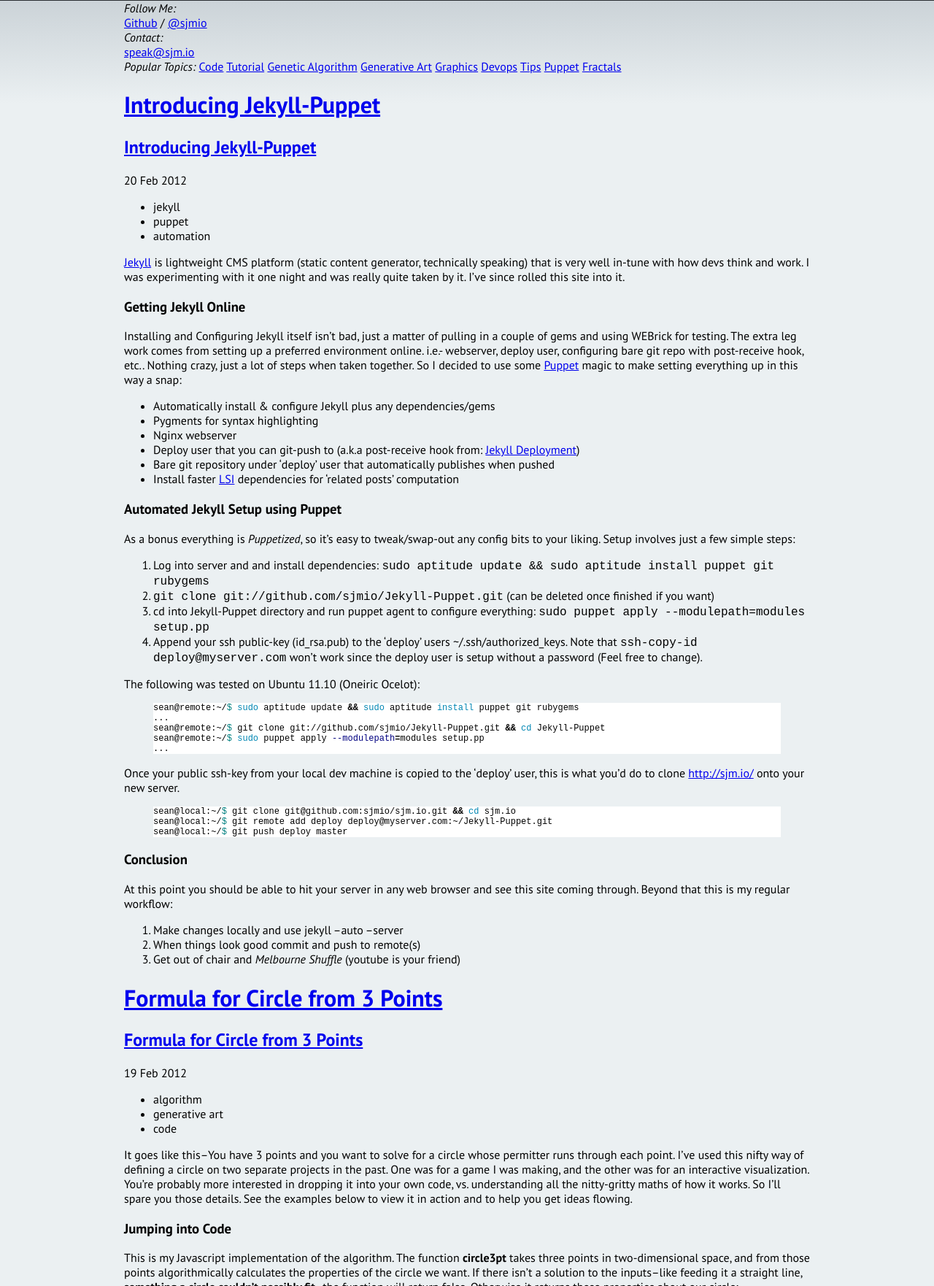
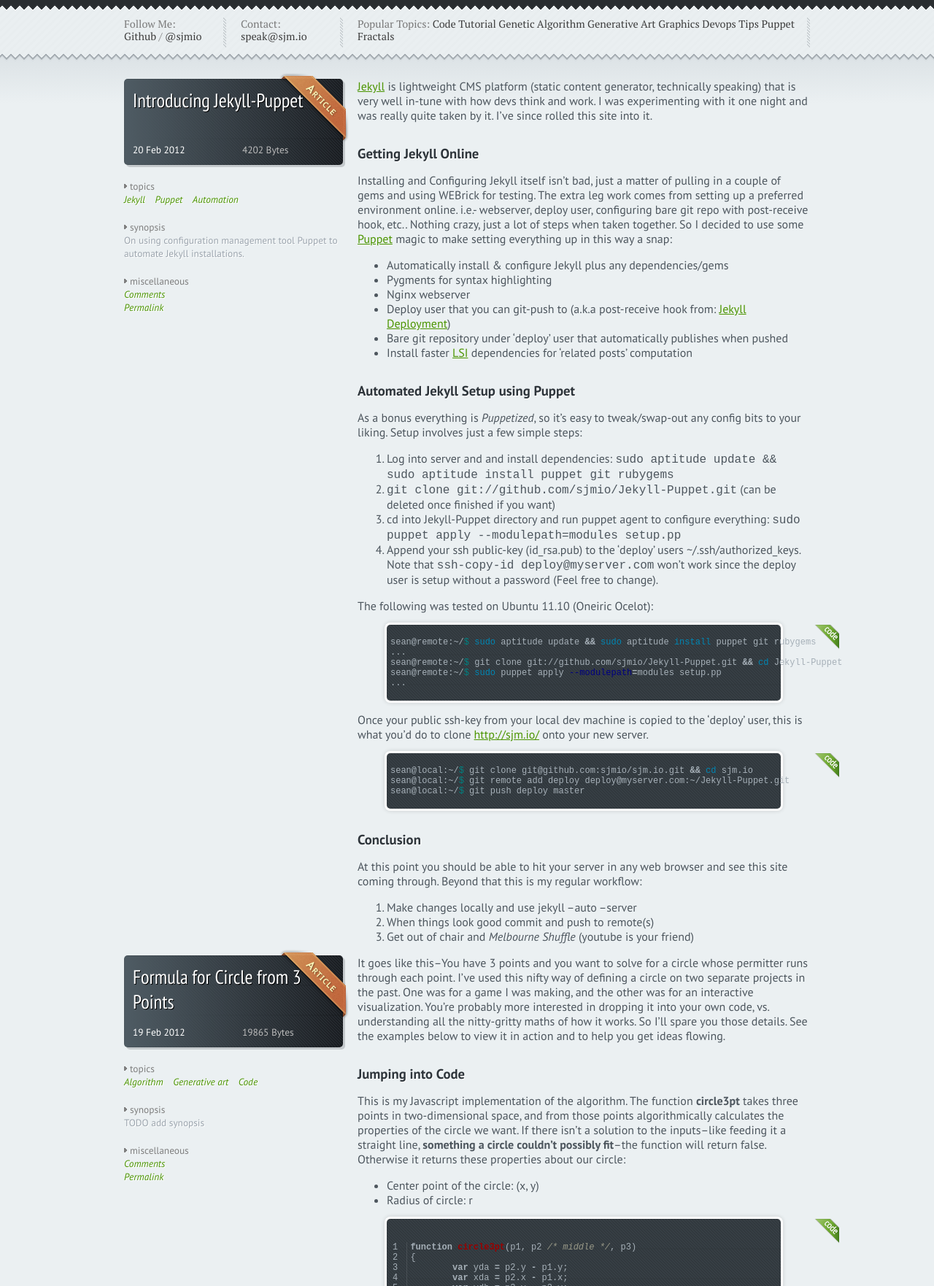
Before and after one commit to sjmio/sjm.io, a Jekyll site: the page built from index.html, in a window 1280 px wide, cut to the strip 158-1920 px from the top of the page. Shown: the whole strip at 73% size. Built offline with Jekyll 4.4.1, drawn with Linux system fonts in a browser that asks for light colours; nearby versions of some CDN libraries.

Commit message:
adding more style

```diff
--- a/_layouts/default.html
+++ b/_layouts/default.html
@@ -5,7 +5,10 @@
 	<meta name="author" content="Sean McNamara" />
 	<link rel="stylesheet" href="/css/style.css" type="text/css" media="screen, projection" />
 	<link rel="stylesheet" href="/css/syntax.css" type="text/css" />
-	<link href='http://fonts.googleapis.com/css?family=PT+Serif|PT+Sans+Narrow|PT+Sans:400italic,400,700' rel='stylesheet' type='text/css'>
+	<link href='http://fonts.googleapis.com/css?family=PT+Serif|PT+Sans+Narrow|PT+Sans:400italic,400,700,700italic' rel='stylesheet' type='text/css'>
+
+	<link href='http://fonts.googleapis.com/css?family=Exo:100,300,400,200' rel='stylesheet' type='text/css'>
+
 
 	<script src="//ajax.googleapis.com/ajax/libs/jquery/1.7.1/jquery.min.js"></script>
 	<script src="/js/sjmio.js"></script>
--- a/_posts/2012-02-19-circle-from-3-points.md
+++ b/_posts/2012-02-19-circle-from-3-points.md
@@ -1,7 +1,8 @@
 ---
 layout: post
 title: Formula for Circle from 3 Points
-tags:
+synopsis: TODO add synopsis
+topics:
   - algorithm
   - generative art
   - code
--- a/_posts/2012-02-20-jekyll-puppet.md
+++ b/_posts/2012-02-20-jekyll-puppet.md
@@ -1,7 +1,8 @@
 ---
 layout: post
 title: Introducing Jekyll-Puppet
-tags:
+synopsis: On using configuration management tool Puppet to automate Jekyll installations.
+topics:
   - jekyll
   - puppet
   - automation
--- a/css/style.css
+++ b/css/style.css
@@ -12,13 +12,13 @@
 	font-size: 12pt;
 
 	/* background gradient */
+	background-color: #ebf0f2;
+	background-repeat: no-repeat;
 	background-image: linear-gradient(top, #c9d1d6 150px, #ebf0f2 300px);
 	background-image: -o-linear-gradient(top, #c9d1d6 150px, #ebf0f2 300px);
 	background-image: -moz-linear-gradient(top, #c9d1d6 150px, #ebf0f2 300px);
 	background-image: -webkit-linear-gradient(top, #c9d1d6 150px, #ebf0f2 300px);
 	background-image: -ms-linear-gradient(top, #c9d1d6 150px, #ebf0f2 300px);
-	background-color: #ebf0f2;
-	background-repeat: no-repeat;
 }
 
 
@@ -28,29 +28,38 @@
 	margin: 0px auto 0px auto;
 }
 
+
+/* header */
+
 #header {
 	font-family: "PT Serif", serif;
 	background: #292d30;
 	overflow: hidden;
 	width: 100%;
-	padding: 10px 0 10px 0;
+	padding: 10px 0 18px 0;
+	border-top: 3px solid rgba(0,0,0,0.15);
 }
 
 #logo-area {
+	float: left;
+	width: 300px;
+	font-size: 12px;
+	line-height: 13px;
+	min-height: 41px;
+	background: transparent url("/images/vertical-div.png") no-repeat right 0px;
+}
+
+#logo-area a {
 	display: block;
 	text-decoration: none;
+	width: 215px;
 	color: #71767a;
-	background: transparent url("/images/sjmio.png") no-repeat 3px 0px;
-	float: left;
+	min-height: 35px;
 	padding: 0 15px 0 70px;
-	width: 215px;
-	margin-right: 12px;
-	font-size: 12px;
-	min-height: 35px;
-	line-height: 13px;
+	background: transparent url("/images/sjmio.png") no-repeat 3px 2px;
 }
 
-#logo-area:hover {
+#logo-area a:hover {
 	color: #a1a8af;
 }
 
@@ -63,15 +72,17 @@
 
 #header li {
 	width: 140px;
-	margin-right: 12px;
+	margin-left: 20px;
 	float: left;
+	background: transparent url("/images/vertical-div.png") no-repeat right 0px;
+	min-height: 41px;
 }
 
 #header ul a {
 	display: block;
 	text-decoration: none;
 	color: #c3c3c3;
-	margin-top: -2px;
+	margin-top: 2px;
 	text-shadow: 1px 1px 0px #000;
 }
 
@@ -90,11 +101,215 @@
 }
 
 
+/* sub-header */
+
+#sub-header {
+	font-family: "PT Serif", serif;
+	font-size: 0.9em;
+	line-height: 1.2em;
+	height: 78px;
+	background: transparent url("/images/sub-header-bg.png") repeat-x 0px 0px;
+	margin-top: -8px;
+	overflow: hidden;
+	width: 100%;
+	color: #797979;
+	margin-bottom: 24px;
+}
+
+#sub-header a {
+	color: #3d3d3d;
+	text-decoration: none;
+}
+
+#sub-header a:hover {
+	color: #000;
+	text-decoration: underline;
+}
+
+#sub-header em {
+	font-style: normal;
+}
+
+#sub-header .block-small, #sub-header .block-large {
+	float: left;
+	margin-top: 18px;
+	background: transparent url("/images/vertical-div.png") no-repeat right 0px;
+	min-height: 41px;
+}
+
+#sub-header .block-small {
+	width: 140px;
+	margin-right: 20px;
+}
+
+#sub-header .block-large {
+	width: 620px;
+}
+
+
+/* posts */
+
+#posts .post-meta-container, #posts .post {
+	float: left;
+}
+
+#posts .post-meta-container {
+	margin-right: 20px;
+	width: 300px;
+}
+
+#posts .post-meta-container .post-title {
+	display: block;
+
+	background: #333841;
+	box-shadow: 3px 3px 0px 0px rgba(46,53,59,0.2), inset 0px 0px 0px 1px rgba(0,0,0,0.1);
+
+	overflow: hidden;
+
+	/* background gradient */
+	background-image: linear-gradient(left, #4f5c64 0%, #181b1f 100%);
+	background-image: -o-linear-gradient(left, #4f5c64 0%, #181b1f 100%);
+	background-image: -moz-linear-gradient(left, #4f5c64 0%, #181b1f 100%);
+	background-image: -webkit-linear-gradient(left, #4f5c64 0%, #181b1f 100%);
+	background-image: -ms-linear-gradient(left, #4f5c64 0%, #181b1f 100%);
+
+	border-radius: 5px;
+
+
+	color: #fff;
+	text-decoration: none;
+	font-size: 10pt;
+}
+
+#posts .post-title-inner {
+	border-radius: 5px;
+	padding: 12px;
+	overflow: hidden;
+	background: transparent url("/images/vertical-div.png") repeat 0px 0px;
+}
+
+#posts .post-title-inner:hover {
+	background-color: rgba(0,0,0,0.6);
+}
+
+#posts .post-meta-container h1 {
+	font-family: 'PT Sans Narrow', sans-serif;
+	font-weight: normal;
+	font-size: 20pt;
+	text-shadow: 1px 1px 0px #000;
+	margin: 0px;
+	padding: 0px;
+	min-height: 60px;
+}
+
+#posts .post-meta-container h1:before {
+	content: "";
+	display: block;
+	width: 96px;
+	height: 96px;
+	margin: -20px 0px 0px 200px;
+	position: absolute;
+	background: transparent url("/images/sash-article.png") no-repeat 0px 0px;
+	opacity: 0.97;
+}
+
+#posts .post-meta-container .post-title:hover h1:before {
+	opacity: 0.88;
+
+}
+
+#posts .post-meta-container {
+	font-size: 10pt;
+}
+
+#posts .post-meta-container .date, #posts .post-meta-container .size {
+	margin-top: 16px;
+	float: left;
+}
+
+#posts .post-meta-container .date {
+	width: 150px;
+}
+
+#posts .post-meta-container .size {
+	color: #bbb;
+}
+
+#posts .post-meta strong {
+
+	font-weight: normal;
+	color: #7e7e7e;
+	margin-top: 20px;
+	padding-left: 8px;
+	display: block;
+	background: transparent url("/images/arrow.png") no-repeat 0px 6px;
+}
+
+#posts .post-meta ul {
+	margin: 0;
+	padding: 0;
+	list-style: none;
+}
+
+#posts .post-meta .nobr li {
+	display: inline-block;
+	margin-right: 10px;
+}
+
+#posts .post-meta a {
+	font-style: italic;
+	color: #4c9500;
+	text-shadow: 1px 1px 0px #fff;
+	text-decoration: none;
+}
+
+#posts .post-meta a:hover {
+	text-decoration: underline;
+	color: #256336;
+}
+
+#posts .post-meta span {
+	color: #9ca5ae;
+	text-shadow: 1px 1px 0px #fff;
+}
+
+
+.post {
+	width: 620px;
+	color: #4d565e;
+}
+
+.post a {
+	color: #4c9500;
+}
+
+.post a:hover {
+	color: #256336;
+}
+
+.post h1, .post h2, .post h3, .post h4, .post h5, .post h6 {
+	margin: 30px 0 15px 0;
+}
+
+.post p {
+	margin: 15px 0 15px 0;
+}
+
+.post > :first-child {
+	margin-top: 0px;
+}
+
+.post h1, .post h2, .post h3, .post h4, .post h5, .post h6 {
+	color: #2e353b;
+	text-shadow: 1px 1px 0px #fff;
+}
+
+/*
 #post-log {
 }
 
 #post-log .post {
-
+*/
 	/*border-top: 2px solid #ccc;
 
 	background: #fff;
--- a/css/syntax.css
+++ b/css/syntax.css
@@ -1,5 +1,32 @@
 .highlight *  { font-size: 9pt; }
-.highlight  { background: #ffffff; }
+.highlight  {
+	padding: 5px;
+	border-radius: 5px;
+	background: #31383d url("/images/vertical-div.png") repeat 0px 0px;
+	box-shadow: 0px 0px 0px 3px #fff, 0px 0px 5px 4px rgba(0,0,0,0.1);
+
+	color: #a6b0b8;
+}
+
+.highlight:before {
+	content: before;
+	content: "";
+	width: 34px;
+	height: 34px;
+	margin: -5px 0px 0px 581px;
+	position: absolute;
+	background: transparent url("/images/sash-code.png") repeat 0px 0px;
+}
+
+.highlight:hover:before {
+	opacity: 0.5;
+}
+
+.highlight .lineno {
+	border-right: 1px solid rgba(255,255,255,0.1);
+	padding-right: 5px;
+}
+
 .highlight .c { color: #999988; font-style: italic } /* Comment */
 .highlight .err { color: #a61717; background-color: #e3d2d2 } /* Error */
 .highlight .k { font-weight: bold } /* Keyword */
--- a/index.html
+++ b/index.html
@@ -6,21 +6,33 @@
 <div id="posts">
 	{% for post in site.posts %}
 		<div class="container">
-			<a class="post-meta" href="{{ post.url }}">
-				<div>
-					<h1>{{ post.title }}</h1>
-				</div>
-			</a>
-			<div class="post">
-				<h2><a href="{{ post.url }}">{{ post.title }}</a></h2>
-				<div>
-					<span class="date">{{ post.date | date_to_string }}</span>
-					<ul class="tags">
-						{% for tag in post.tags %}
-							<li>{{ tag }}</li>
+			<div class="post-meta-container" >
+				<a class="post-title" href="{{ post.url }}">
+					<div class="post-title-inner">
+						<h1>{{ post.title }}</h1>
+						<div class="date">{{ post.date | date_to_string }}</div>
+						<div class="size">{{ post.content | size }} Bytes</div>
+					</div>
+				</a>
+				<div class="post-meta">
+					<strong>topics</strong>
+					<ul class="topics nobr">
+						{% for topic in post.topics %}
+							<li><a href="/topics/#!/{{ topic | downcase | replace:' ','_' }}">{{ topic | downcase | capitalize }}</a></li>
 						{% endfor %}
 					</ul>
+
+					<strong>synopsis</strong>
+					<span>{{ post.synopsis }}</span>
+
+					<strong>miscellaneous</strong>
+					<ul class="topics">
+						<li><a href="{{ post.url }}#comments">Comments</a></li>
+						<li><a href="{{ post.url }}">Permalink</a></li>
+					</ul>
 				</div>
+			</div>
+			<div class="post">
 				{{ post.content }}
 			</div>
 			<div style="clear: both;"></div>
```
Also changed, not shown: images/arrow.png (added), images/sash-article.png (added), images/sash-code.png (added).
